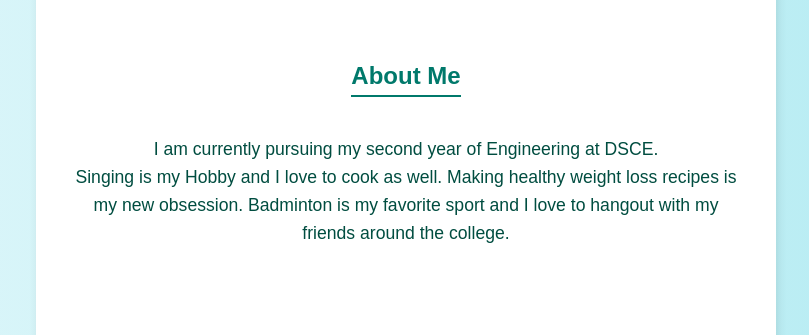
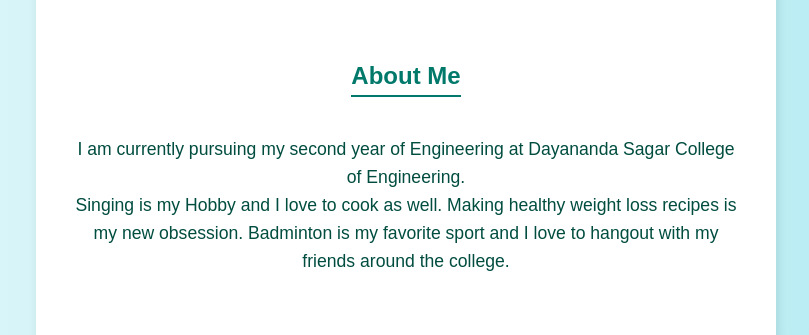
Before and after one commit to Nikki052005/Nikhita-Portfolio, a plain HTML site: page index.html in a window 1280 px wide. Shown: the part 334-669 px from the top of the page, without its empty margins (234-1043 px from the left). Drawn offline with Linux system fonts and the light colour scheme.

Commit message:
first change via vscode

```diff
--- a/index.html
+++ b/index.html
@@ -19,7 +19,7 @@
         <section class="about">
             <h2>About Me</h2>
             <p>
-                I am currently pursuing my second year of Engineering at DSCE.<br>
+                I am currently pursuing my second year of Engineering at Dayananda Sagar College of Engineering.<br>
                 Singing is my Hobby and I love to cook as well. Making healthy weight loss recipes is my new obsession.
                 Badminton is my favorite sport and I love to hangout with my friends around the college.
             </p>
```
